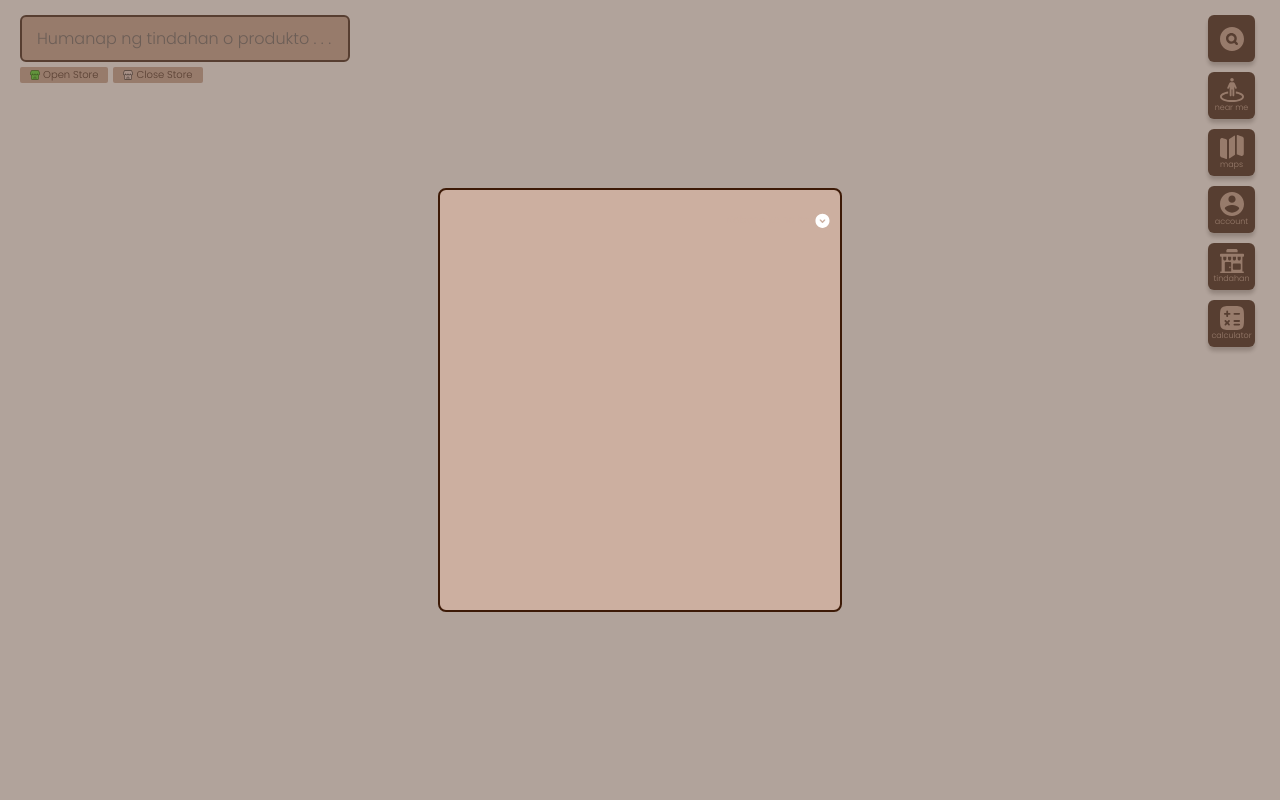
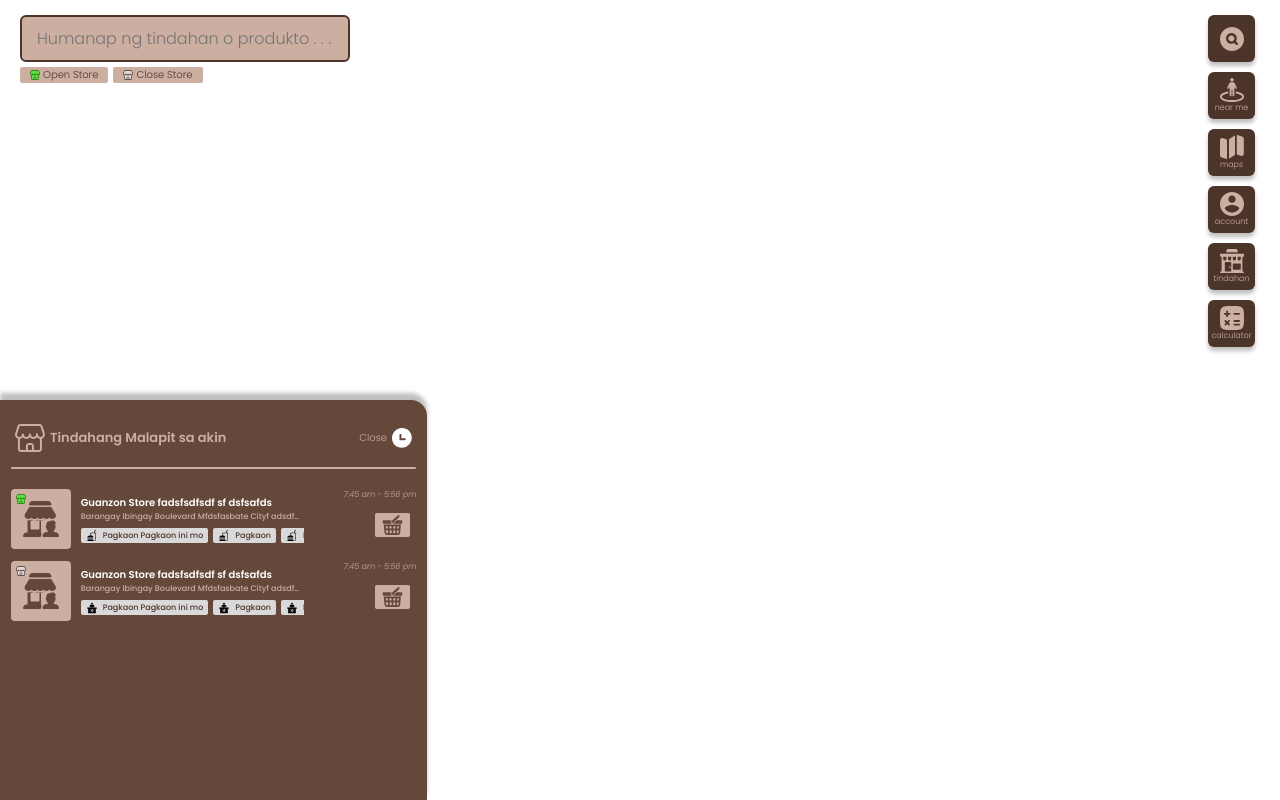
Before and after one commit to astigPree/masbatestores, a Django app: page / in a window 1280 px wide. Run offline with Django 4.2, Linux system fonts and the light colour scheme.

Commit message:
clean css store container

```diff
--- a/static/css/guest/home.css
+++ b/static/css/guest/home.css
@@ -419,7 +419,7 @@
     flex-direction: column;
     justify-content: center;
     align-items: flex-start;
-    margin-left: 10px;
+    margin: 0 10px 0 10px;
     width: 55%;
 }
 
@@ -493,8 +493,7 @@
 .store-actions-container{
     width: 25%;
     height: 100%;
-    position: absolute;
-    right: 0;
+    margin-left: auto;
     display: flex;
     flex-direction: column;
     justify-content: center;
@@ -513,8 +512,8 @@
 .store-action-wrapper{
     display: flex;
     height: 80%;
-    flex-direction: column;
-    justify-content: center;
+    justify-content: flex-end;
+    margin-right: 12px;
     align-items: center;
     width: 100%;
 }
--- a/templates/home/index.html
+++ b/templates/home/index.html
@@ -150,7 +150,7 @@
 
 
     <!-- Store Section List -->
-    {% comment %} <div class="store-section-list-container" id="store-list-container">
+    <div class="store-section-list-container" id="store-list-container">
         <div class="store-section-header">
             <div class="store-section-header-title">
                 <img src="{% static 'assets/guest-brown-store.svg' %}" alt="">
@@ -296,7 +296,7 @@
 
         </div>
 
-    </div> {% endcomment %}
+    </div>
 
     <!-- Store Section List Empty -->
     {% comment %} <div class="store-section-list-container animate-in" id="store-empty-list-container">
@@ -416,10 +416,10 @@
 
     </div> {% endcomment %}
 
-    <!-- View Store Facebook Account-->
+    <!-- View Store Facebook Account
     <div class="store-facebook-container">
         <div class="store-facebook-wrapper">
-            <!-- Term and condition button -->
+
             <div class="term-conditions-buttons">
                 <div class="term-conditions-button">
                     <span class="poppins-light">Nabasa ko na ito</span>
@@ -429,7 +429,7 @@
 
 
         </div>
-    </div>
+    </div>-->
 
 
 {% endblock bodyblock %}
```
